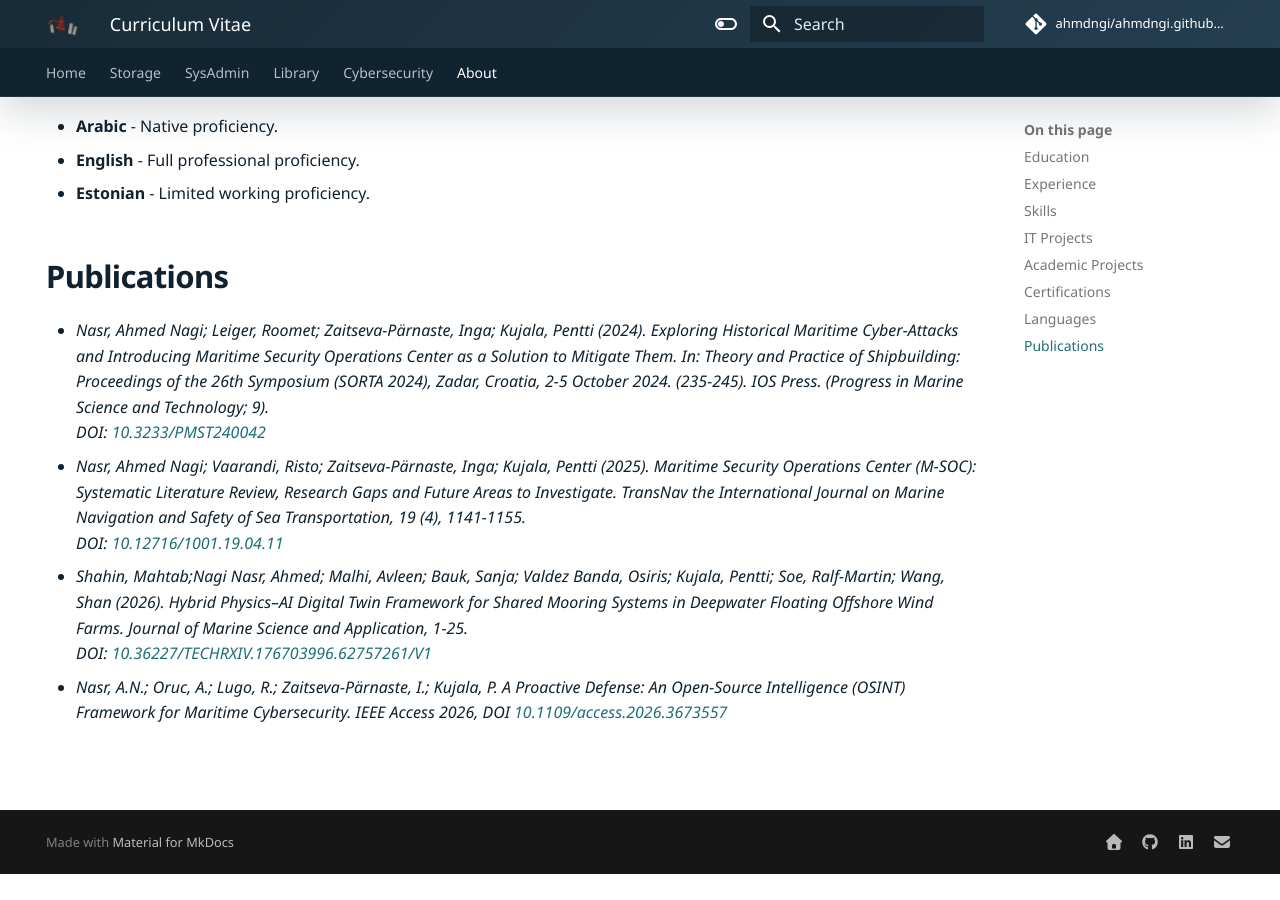
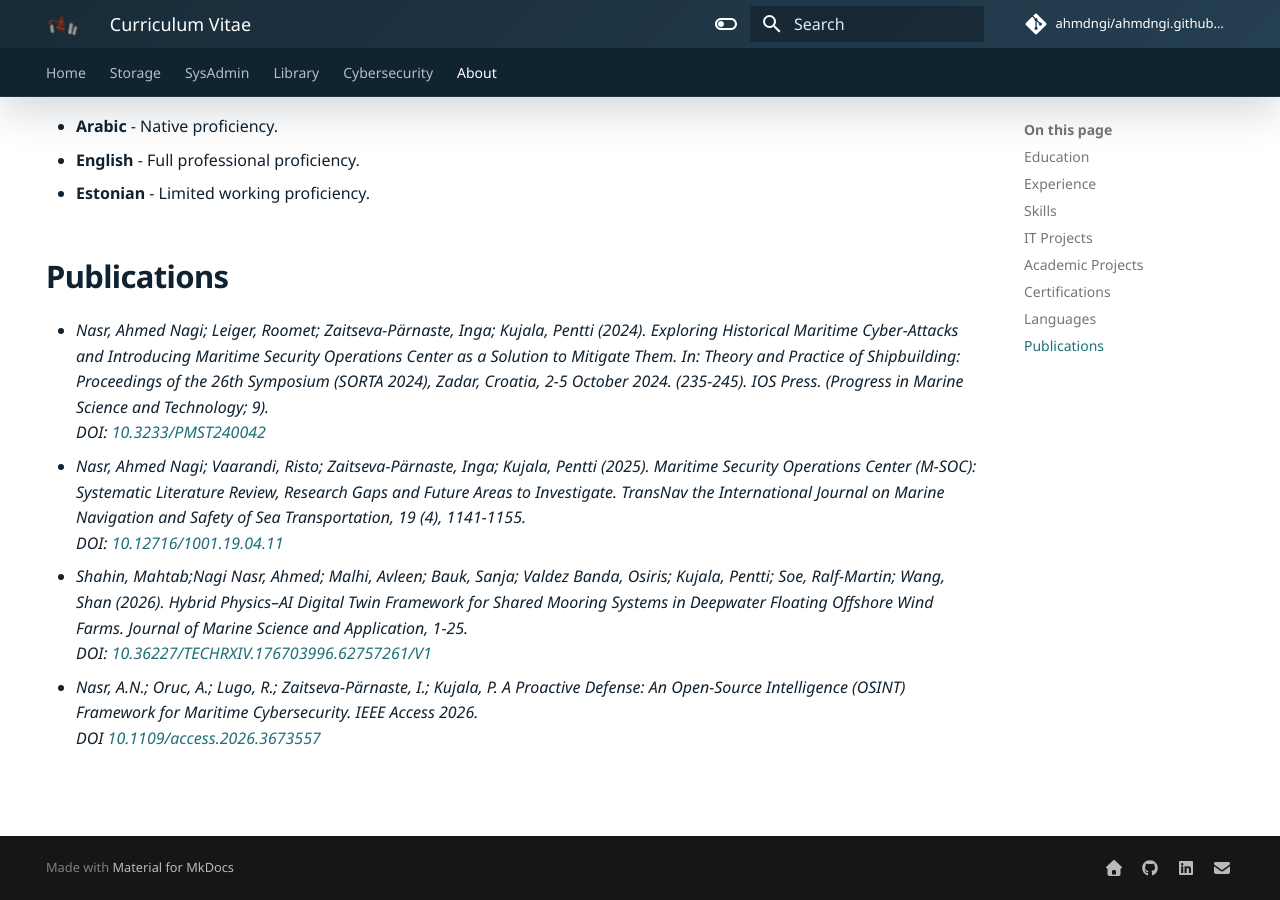
Before and after one commit to ahmdngi/notes.oversight.ee, an MkDocs documentation site: the page built from docs/content/about.md, in a window 1280 px wide and 900 px high, scrolled down 4136 px. Built offline with MkDocs 1.6.1 and Material for MkDocs 9.7.7, drawn with Linux system fonts in a browser that asks for light colours; comment, search, counter and statistics services are not loaded; before the commit the page ends 5010 px from its top, so only the background shows below that.

```diff
--- a/docs/content/about.md
+++ b/docs/content/about.md
@@ -151,5 +151,5 @@ DOI: [10.3233/PMST240042](https://www.researchgate.net/publication/386584688_Exp
 DOI: [10.12716/1001.19.04.11](https://www.researchgate.net/publication/399258521_Maritime_Security_Operations_Center_M-SOC_Systematic_Literature_Review_Research_Gaps_and_Future_Areas_to_Investigate)*
 - *Shahin, Mahtab;Nagi Nasr, Ahmed; Malhi, Avleen; Bauk, Sanja; Valdez Banda, Osiris; Kujala, Pentti; Soe, Ralf-Martin; Wang, Shan (2026). Hybrid Physics–AI Digital Twin Framework for Shared Mooring Systems in Deepwater Floating Offshore Wind Farms. Journal of Marine Science and Application,  1−25.
 DOI: [10.36227/TECHRXIV.176703996.62757261/V1](https://doi.org/10.36227/techrxiv.176703996.62757261/v1)*
-- *Nasr, A.N.; Oruc, A.; Lugo, R.; Zaitseva-Pärnaste, I.; Kujala, P. A Proactive Defense: An Open-Source Intelligence (OSINT) Framework for Maritime Cybersecurity. IEEE Access 2026,
+- *Nasr, A.N.; Oruc, A.; Lugo, R.; Zaitseva-Pärnaste, I.; Kujala, P. A Proactive Defense: An Open-Source Intelligence (OSINT) Framework for Maritime Cybersecurity. IEEE Access 2026.
 DOI [10.1109/access.2026.3673557](https://doi.org/10.1109/access.2026.3673557)*
```
